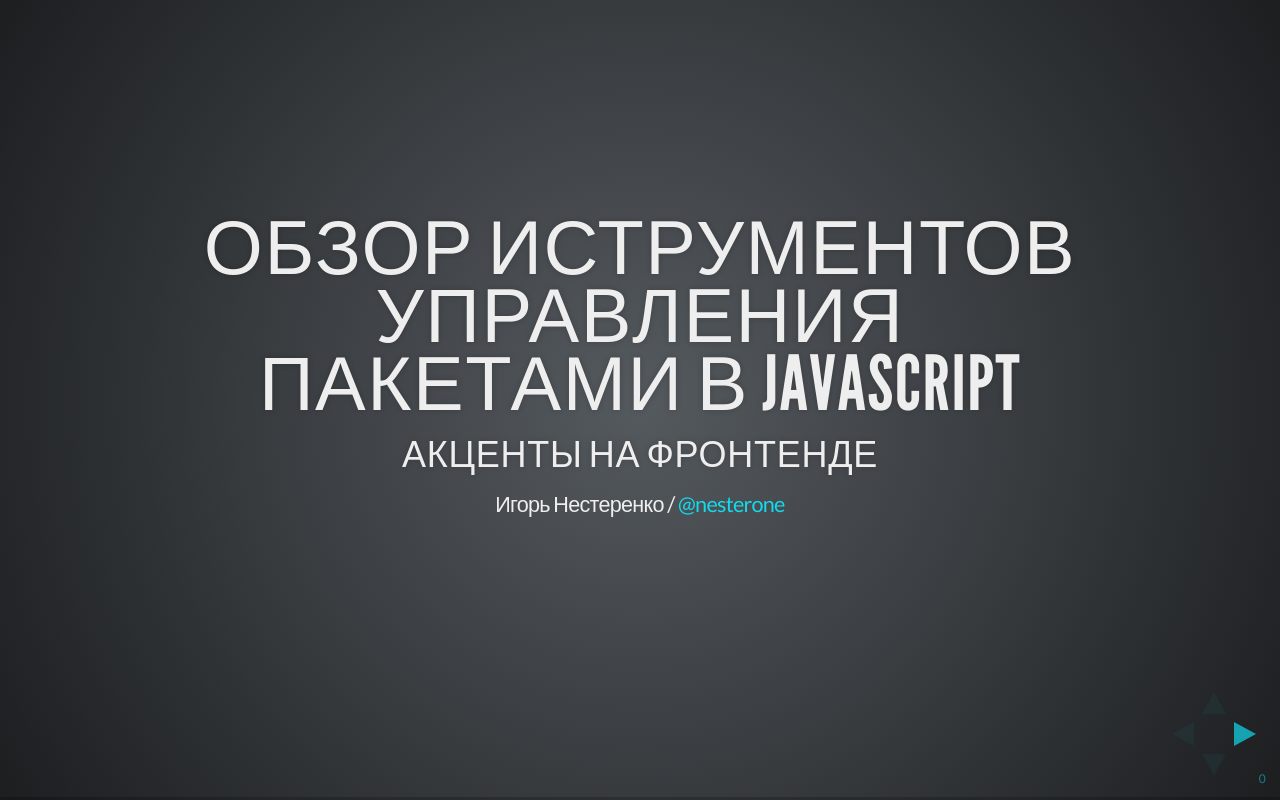
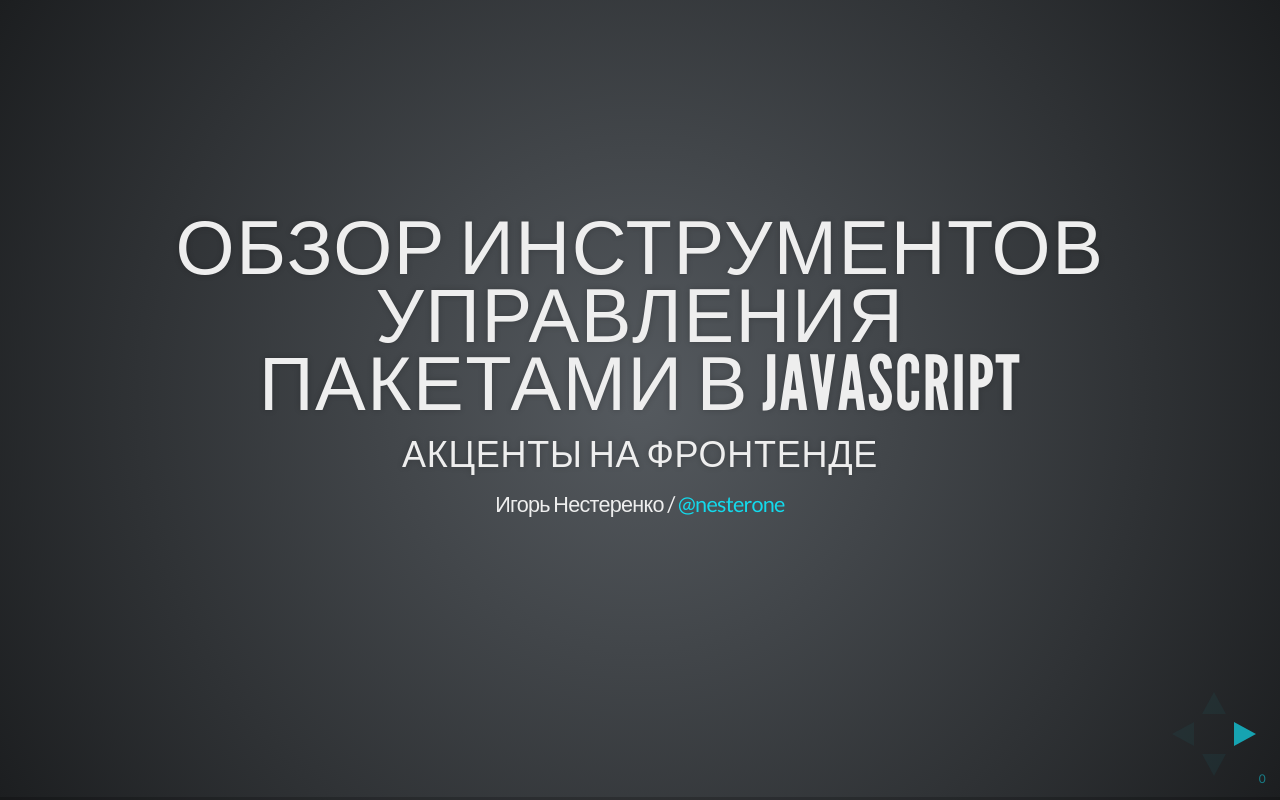
Before and after one commit to nesterone/myslides, a plain HTML site: page jspm/indexru.html in a window 1280 px wide. Drawn offline with nearby package versions, Linux system fonts and the light colour scheme.

```diff
--- a/jspm/indexru.html
+++ b/jspm/indexru.html
@@ -54,7 +54,7 @@
 			<!-- Any section element inside of this container is displayed as a slide -->
 			<div class="slides">
 				<section>
-					<h2>Обзор иструментов управления пакетами в JavaScript</h2>
+					<h2>Обзор инструментов управления пакетами в JavaScript</h2>
 					<h6>акценты на фронтенде</h6>
 					<p>
 						<small>Игорь Нестеренко / <a href="http://twitter.com/nesterone">@nesterone</a></small>
```
